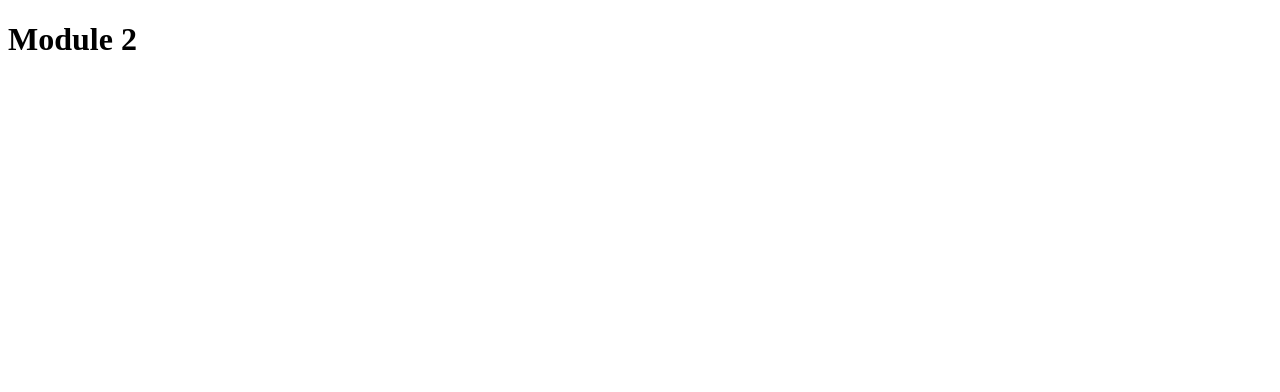
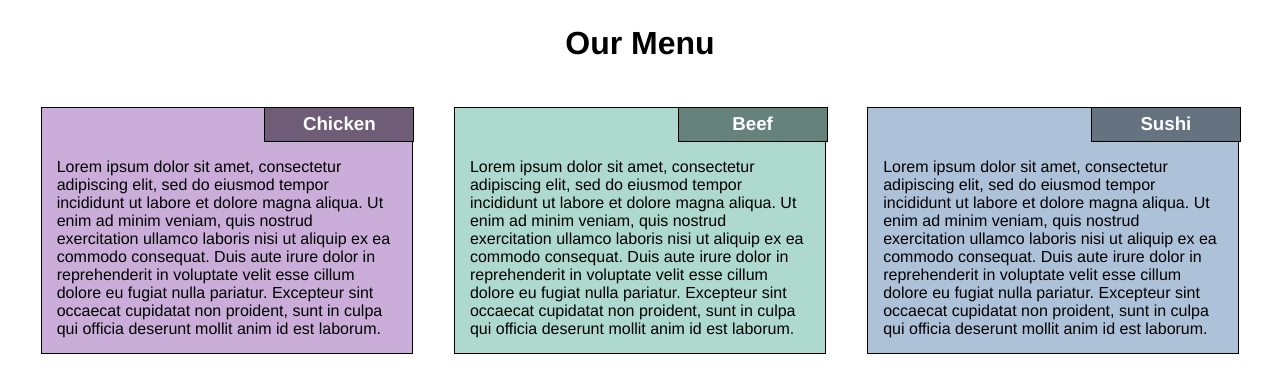
Before and after one commit to katully/coursera-projects, a plain HTML site: page module2-assignment/index.html in a window 1280 px wide. Drawn offline with Linux system fonts and the light colour scheme.

Commit message:
Module 2 Assignment.

```diff
--- a/module2-assignment/css/styles.css
+++ b/module2-assignment/css/styles.css
@@ -1 +1,149 @@
-/*css for Module 2 assignment*/
+/*Base Styles*/
+
+* {
+	box-sizing: border-box;
+  	margin: 0;
+	padding: 0;
+}
+
+body {
+	font-family: Helvetica;
+}
+
+h1 {
+	text-align: center;
+	margin-top: 25px;
+	margin-bottom: 25px;
+}
+
+div.row {
+	width: 100%;
+	padding: 20px;
+}
+
+div.chicken, .beef, .sushi {
+	width: 33%;
+	float: left;
+}
+
+div.section {
+	width: 100%;
+	position: relative;
+}
+
+h3 {
+	border: 1px solid black;
+	color: white;
+	padding-top: 5px;
+	width: 150px;
+	height: 35px;
+	text-align: center;
+	position: absolute;
+	top: 0px;
+	right: 19px;
+}
+
+h3.title1 {
+	background-color: #6f5d78;
+}
+
+h3.title2 {
+	background-color: #65827b;
+}
+
+h3.title3 {
+	background-color: #657280;
+}
+
+p {
+	border: 1px solid black;
+	padding: 50px 15px 15px 15px;
+	width: 90%;
+	margin-right: auto;
+	margin-left: auto;
+}
+
+#p1 {
+	background-color: #caadd9;
+
+}
+
+#p2 {
+	background-color: #add9ce;
+
+}
+
+#p3 {
+	background-color: #adc2d9;
+
+}
+
+/*Small Devices*/
+
+@media (max-width: 767px) {
+
+	div.chicken {
+		width: 100%;
+		float: left;
+		margin-bottom: 25px;
+	}
+
+	div.beef {
+		width: 100%;
+		margin-bottom: 25px;
+	}
+
+	div.sushi {
+		width: 100%;
+	}
+
+	#p1 {
+		width: 94%;
+	}
+
+	#p2 {
+		width: 94%;
+	}
+
+	#p3 {
+		width: 94%;
+		margin-bottom: 50px;
+	}
+
+}
+
+/*Medium Devices*/
+
+@media (min-width: 768px) and (max-width: 991px) {
+
+	div.chicken {
+		width: 50%;
+		float: left;
+	}
+
+	div.beef {
+		width: 50%;
+	}
+
+	div.sushi {
+		width: 100%;
+		margin-top: 30px;
+	}
+
+	#p3 {
+		width: 95%;
+		margin-bottom: 50px;
+	}
+
+}
+
+/*Large Devices*/
+
+@media (min-width: 992px) {
+
+	div.chicken, .beef, .sushi {
+		width: 33.33%;
+		float: left;
+	}
+
+}
--- a/module2-assignment/index.html
+++ b/module2-assignment/index.html
@@ -1,9 +1,53 @@
 <!DOCTYPE html>
 <html>
 <head>
-	<title>Hello Coursera!</title>
+	<meta charset="utf-8">
+    <meta http-equiv="X-UA-Compatible" content="IE=edge">
+    <meta name="viewport" content="width=device-width, initial-scale=1">
+	<title>Assignment Solution for Module 2</title>
+	<link rel="stylesheet" href="css/styles.css">
 </head>
 <body>
-	<h1>Module 2</h1>
+<h1>Our Menu</h1>
+<div class="row">
+	<div class="chicken">
+		<div class="section">
+			<h3 class="title1">Chicken</h3>
+				<p id="p1">Lorem ipsum dolor sit amet, consectetur adipiscing elit,
+				sed do eiusmod tempor incididunt ut labore et dolore magna aliqua.
+				Ut enim ad minim veniam, quis nostrud exercitation ullamco laboris
+				nisi ut aliquip ex ea commodo consequat. Duis aute irure dolor in
+				reprehenderit in voluptate velit esse cillum dolore eu fugiat
+				nulla pariatur. Excepteur sint occaecat cupidatat non proident,
+				sunt in culpa qui officia deserunt mollit anim id est laborum.</p>
+		</div>
+	</div>
+	<div class="beef">
+		<div class="section">
+			<h3 class="title2">Beef</h3>
+				<p id="p2">Lorem ipsum dolor sit amet, consectetur adipiscing elit,
+				sed do eiusmod tempor incididunt ut labore et dolore magna aliqua.
+				Ut enim ad minim veniam, quis nostrud exercitation ullamco laboris
+				nisi ut aliquip ex ea commodo consequat. Duis aute irure dolor in
+				reprehenderit in voluptate velit esse cillum dolore eu fugiat
+				nulla pariatur. Excepteur sint occaecat cupidatat non proident,
+				sunt in culpa qui officia deserunt mollit anim id est laborum.</p>
+		</div>
+	</div>
+	<div class="sushi">
+		<div class="section">
+			<h3 class="title3">Sushi</h3>
+				<p id="p3">Lorem ipsum dolor sit amet, consectetur adipiscing elit,
+				sed do eiusmod tempor incididunt ut labore et dolore magna aliqua.
+				Ut enim ad minim veniam, quis nostrud exercitation ullamco laboris
+				nisi ut aliquip ex ea commodo consequat. Duis aute irure dolor in
+				reprehenderit in voluptate velit esse cillum dolore eu fugiat
+				nulla pariatur. Excepteur sint occaecat cupidatat non proident,
+				sunt in culpa qui officia deserunt mollit anim id est laborum.</p>
+		</div>
+	</div>
+</div>
+
+
 </body>
 </html>
```
